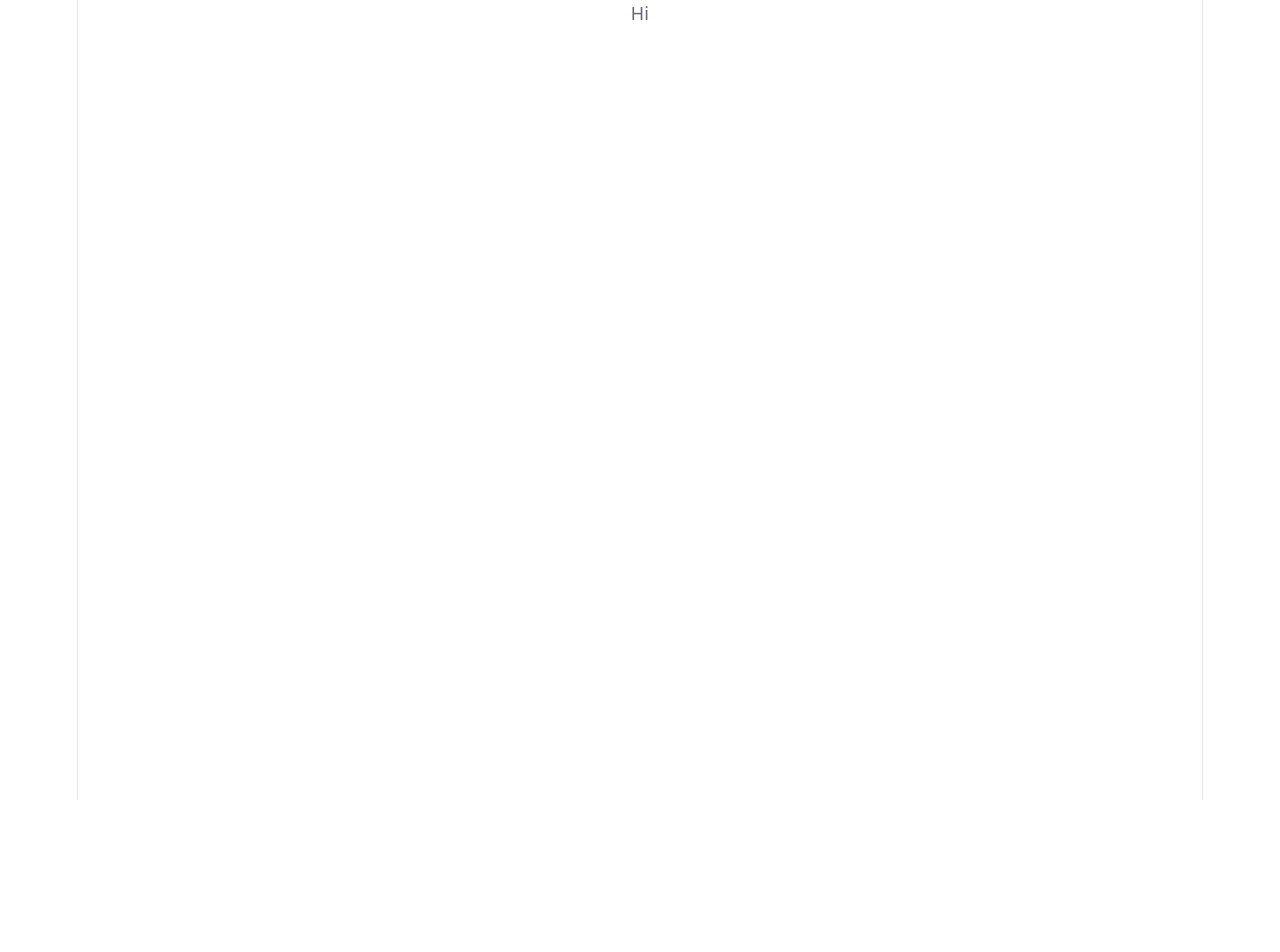
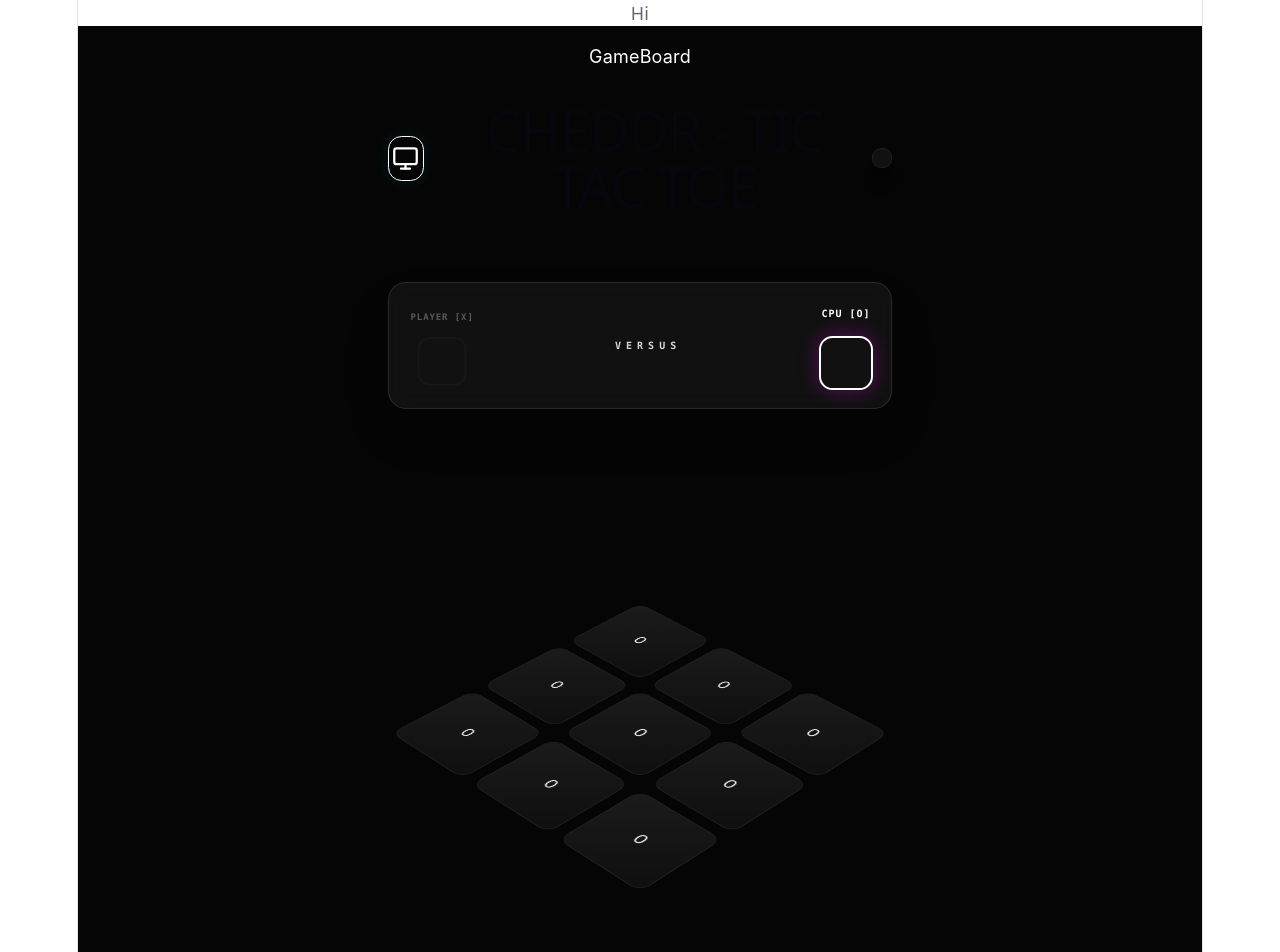
Before and after one commit to perrydev17/TicTacToe, a React (Vite) app: page / in a window 1280 px wide. Shown: the top 952 px of the page. Before the commit the page ends 800 px from the top, so only its background shows below. Built offline with nearby package versions, Linux system fonts and the light colour scheme.

Commit message:
add Gameboard, GameHeader, PlayerStatus, Square and GameFooter layout

```diff
--- a/package.json
+++ b/package.json
@@ -11,6 +11,7 @@
   },
   "dependencies": {
     "@tailwindcss/vite": "^4.3.0",
+    "lucide-react": "^1.16.0",
     "react": "^19.2.6",
     "react-dom": "^19.2.6",
     "tailwindcss": "^4.3.0"
--- a/src/App.tsx
+++ b/src/App.tsx
@@ -1,7 +1,13 @@
 import './App.css';
+import GameBoard from './components/GameBoard';
 
 function App() {
-  return <>Hi</>;
+  return (
+    <>
+      Hi
+      <GameBoard />
+    </>
+  );
 }
 
 export default App;
--- /dev/null
+++ b/src/components/GameBoard.tsx
@@ -0,0 +1,41 @@
+import React from 'react';
+import GameHeader from './GameHeader';
+import PlayerStatus from './PlayerStatus';
+import Square from './Square';
+import GameFooter from './GameFooter';
+
+const dummySquares = new Array(9).fill(0);
+
+const GameBoard = () => {
+  return (
+    <div className="min-h-screen bg-[#050505] text-white flex flex-col items-center justify-center p-4 overflow-hidden relative font-sans">
+      GameBoard
+      <GameHeader />
+      <PlayerStatus />
+      <main className="relative w-full max-w-md aspect-square perspective-[2000px] flex items-center justify-center">
+        <div
+          className="relative w-[320px] h-[320px] sm:w-[380px] sm:h-[380px] transition-transform duration-700 ease-out"
+          style={{
+            transform: 'rotateX(55deg) rotateZ(45deg)',
+            transformStyle: 'preserve-3d',
+          }}
+        >
+          <div className="absolute inset-0 grid grid-cols-3 grid-rows-3 gap-3 p-3 preserve-3d">
+            {dummySquares.map((square, idx) => (
+              <Square
+                key={`${idx}-${square}`}
+                value={square}
+                onClick={() => {}}
+                isWinner={false}
+                disabled={false}
+              />
+            ))}
+          </div>
+        </div>
+      </main>
+      <GameFooter onReset={() => {}} />
+    </div>
+  );
+};
+
+export default GameBoard;
--- /dev/null
+++ b/src/components/GameFooter.tsx
@@ -0,0 +1,25 @@
+import React from 'react';
+import { RotateCcw } from 'lucide-react';
+
+interface GameFooterProps {
+  onReset: () => void;
+}
+
+const GameFooter = ({ onReset }: GameFooterProps) => {
+  return (
+    <footer className="mt-24 relative z-10">
+      <button
+        onClick={onReset}
+        className="flex items-center gap-2 text-[10px] font-mono uppercase tracking-[0.4em] text-white/40 hover:text-cyber-cyan transition-all py-3 px-8 rounded-xl bg-white/5 border border-white/5 hover:border-cyber-cyan/30 shadow-xl group active:scale-95"
+      >
+        <RotateCcw
+          size={14}
+          className="group-hover:rotate-180 transition-transform duration-500"
+        />{' '}
+        ReTry
+      </button>
+    </footer>
+  );
+};
+
+export default GameFooter;
--- /dev/null
+++ b/src/components/GameHeader.tsx
@@ -0,0 +1,34 @@
+import React from 'react';
+import { Monitor, Settings as SettingsIcon } from 'lucide-react';
+
+interface GameHeaderProps {
+  onOpenSettings?: () => void;
+}
+
+const GameHeader = ({ onOpenSettings }: GameHeaderProps) => {
+  return (
+    <header className="w-full max-w-md flex justify-between items-center mb-8 relative z-10">
+      <div className="flex items-center gap-3">
+        <div className="w-10 h-10 rounded-xl bg-cyber-cyan/20 border border-cyber-cyan/30 flex items-center justify-center shadow-[0_0_15px_rgba(0,243,255,0.1)]">
+          <Monitor className="text-cyber-cyan w-6 h-6" />
+        </div>
+        <div>
+          <h1 className="text-xl font-bold tracking-tight uppercase leading-none text-white">
+            Cheddr - Tic Tac Toe
+          </h1>
+          {/* <span className="text-[10px] font-mono text-cyber-cyan tracking-[0.3em] uppercase italic">
+            Isocore v3.0
+          </span> */}
+        </div>
+      </div>
+      <button
+        onClick={onOpenSettings}
+        className="p-2 rounded-lg bg-white/5 hover:bg-white/10 transition-colors border border-white/5 shadow-xl"
+      >
+        {/* <SettingsIcon size={20} className="text-white/60" /> */}
+      </button>
+    </header>
+  );
+};
+
+export default GameHeader;
--- /dev/null
+++ b/src/components/PlayerStatus.tsx
@@ -0,0 +1,39 @@
+import React from 'react';
+import type { WinnerInfo } from '../types';
+
+interface PlayerStatusProps {
+  isXNext?: boolean;
+  winnerInfo?: WinnerInfo | null;
+}
+
+const PlayerStatus = ({ isXNext, winnerInfo }: PlayerStatusProps) => {
+  return (
+    <div className="w-full max-w-md bg-white/5 border border-white/10 rounded-2xl p-4 mb-16 flex justify-between items-center relative z-10 backdrop-blur-md shadow-2xl">
+      <div
+        className={`flex flex-col items-center transition-all duration-500 ${!isXNext && !winnerInfo ? 'opacity-30 scale-90' : 'opacity-100 scale-100'}`}
+      >
+        <div className="text-[10px] font-mono text-cyber-cyan mb-2 uppercase tracking-widest font-bold">
+          Player [X]
+        </div>
+        <div
+          className={`w-12 h-12 rounded-xl border-2 flex items-center justify-center transition-all ${isXNext && !winnerInfo ? 'border-cyber-cyan bg-cyber-cyan/10 shadow-[0_0_20px_rgba(0,243,255,0.3)]' : 'border-white/10'}`}
+        ></div>
+      </div>
+      <div className="text-[10px] font-mono text-white/ uppercase tracking-[0.5em] font-bold animate-pulse">
+        Versus
+      </div>
+      <div
+        className={`flex flex-col items-center transition-all duration-500 ${isXNext && !winnerInfo ? 'opacity-30 scale-90' : 'opacity-100 scale-100'}`}
+      >
+        <div className="text-[10px] font-mono text-cyber-pink mb-2 uppercase tracking-widest font-bold">
+          CPU [O]
+        </div>
+        <div
+          className={`w-12 h-12 rounded-xl border-2 flex items-center justify-center transition-all ${!isXNext && !winnerInfo ? 'border-cyber-pink bg-cyber-pink/10 shadow-[0_0_20px_rgba(255,0,255,0.3)]' : 'border-white/10'}`}
+        ></div>
+      </div>
+    </div>
+  );
+};
+
+export default PlayerStatus;
--- /dev/null
+++ b/src/components/Square.tsx
@@ -0,0 +1,38 @@
+import React from 'react';
+import type { Player } from '..//types';
+
+interface SquareProps {
+  value?: Player;
+  onClick?: () => void;
+  isWinner?: boolean | null;
+  disabled?: boolean;
+}
+
+const Square = ({ value, onClick, isWinner, disabled }: SquareProps) => {
+  return (
+    <button
+      onClick={onClick}
+      disabled={disabled || !!value}
+      className={`w-full h-full rounded-xl transition-all duration-300 relative
+        ${isWinner ? 'bg-white/15 shadow-[0_0_40px_rgba(255,255,255,0.15)] border border-white/30' : 'bg-white/[0.04] border border-white/[0.08] hover:bg-white/[0.08] hover:border-white/20'}
+        ${!value && !disabled ? 'cursor-pointer' : ''}
+      `}
+    >
+      <div className="absolute inset-0 rounded-xl bg-gradient-to-br from-white/[0.05] to-transparent pointer-events-none" />
+
+      {value && (
+        <div className="absolute inset-0 flex items-center justify-center">
+          <div
+            className={`w-16 h-16 sm:w-24 sm:h-24 flex items-center justify-center
+              ${value === 'X' ? 'text-cyber-cyan' : 'text-cyber-pink'}
+            `}
+          >
+            X
+          </div>
+        </div>
+      )}
+    </button>
+  );
+};
+
+export default Square;
--- /dev/null
+++ b/src/types.ts
@@ -0,0 +1,8 @@
+export type Player = 'X' | 'O' | null;
+export type GameDifficulty = 'Easy' | 'Hard';
+export type GameMode = 'pvc'; //player vs cpu;
+export type GameStatus = 'playing' | 'won' | 'draw';
+
+export interface WinnerInfo {
+  winner: Player;
+}
```
Also changed, not shown: 1 other file (tests, documents, lock files or other folders).
